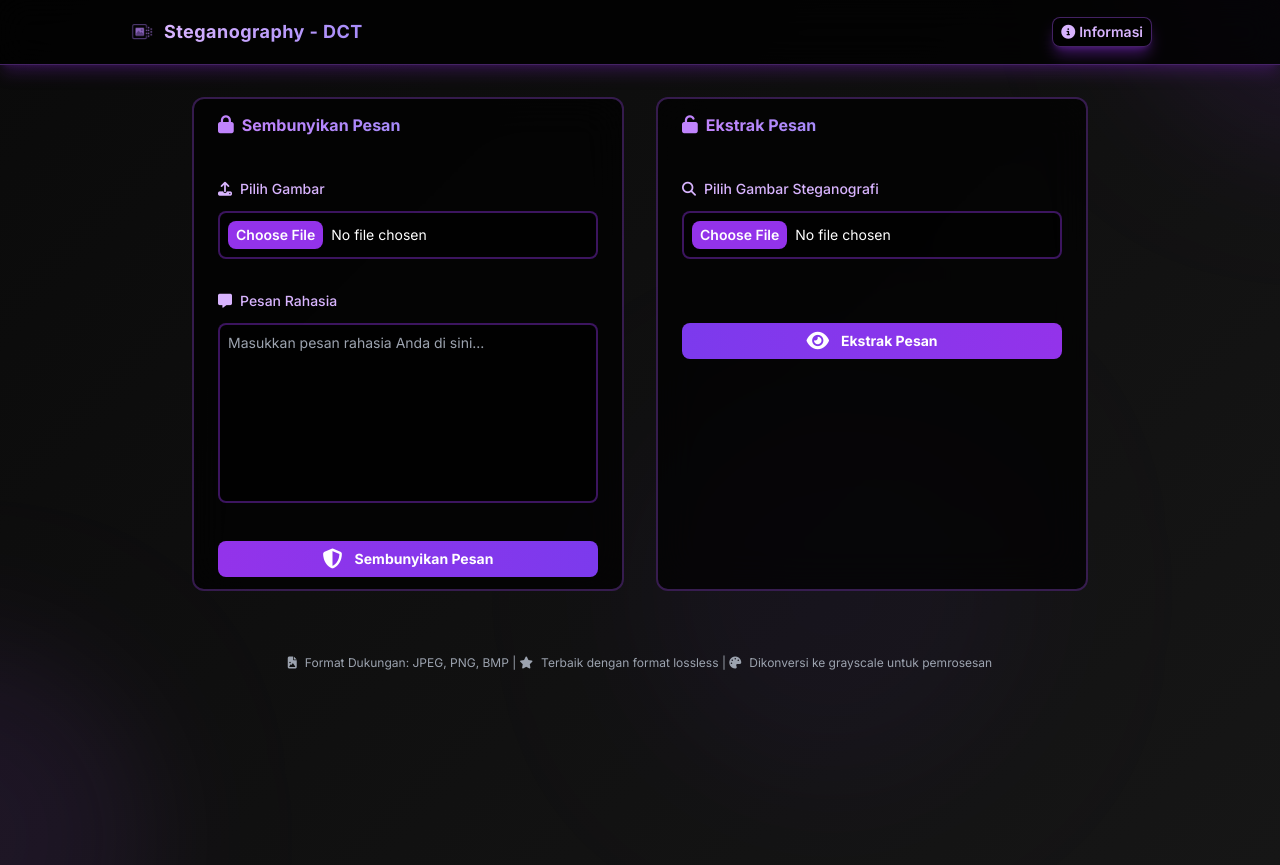
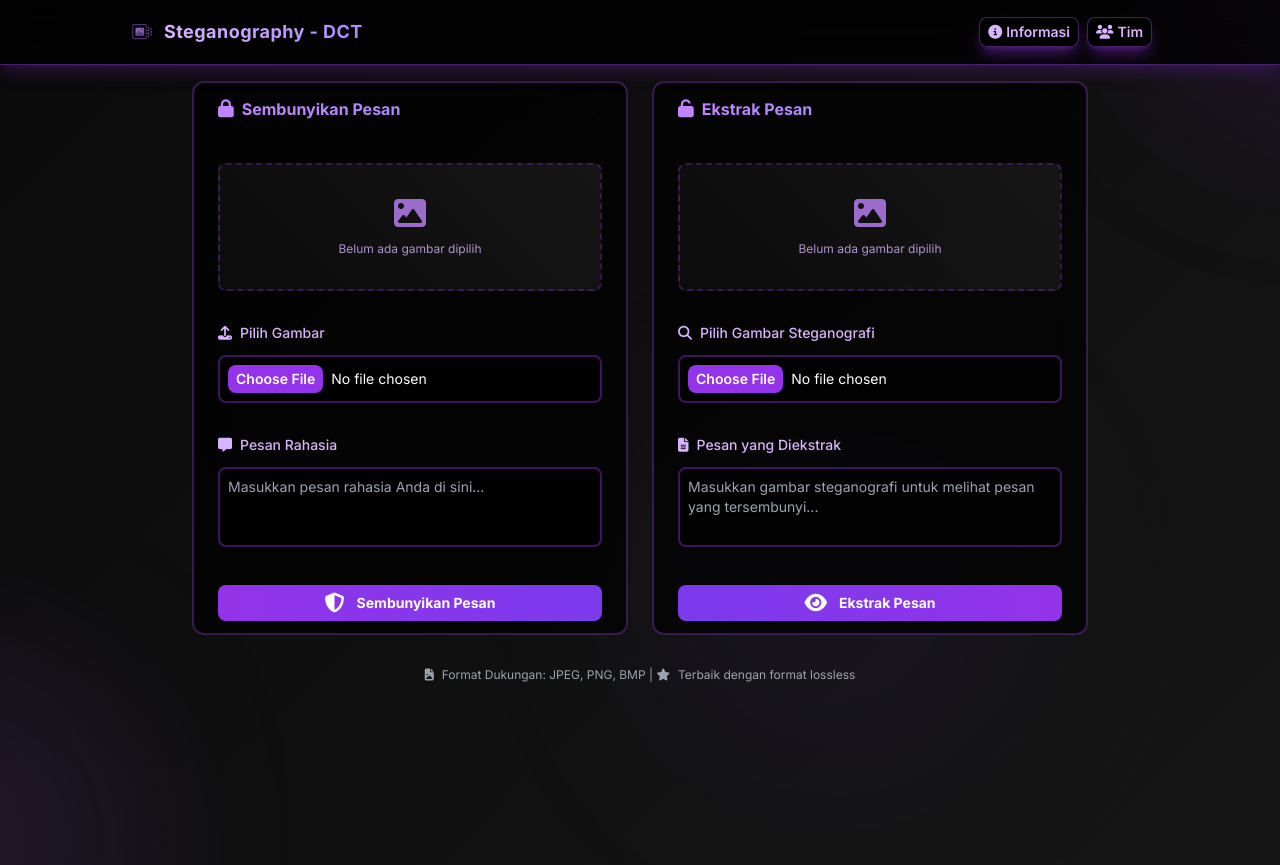
Before and after one commit to indraafito/DCT-Steganography, a Flask app: page / in a window 1280 px wide. Run offline with Flask 3, Linux system fonts and the light colour scheme; some libraries are stand-ins or nearby versions.

Commit message:
update ui

```diff
--- a/static/css/styles.css
+++ b/static/css/styles.css
@@ -48,21 +48,94 @@ body {
 }
 
 .preview-container {
-  background: linear-gradient(45deg, #111, #222);
-  border: 2px dashed rgba(147, 51, 234, 0.3);
-  width: 150px;
-  height: 150px;
-  display: flex;
-  flex-direction: column;
-  align-items: center;
-  justify-content: center;
-  margin: 0 auto;
+    width: 100%;
+    max-height: 180px;
+    overflow: hidden;
+    display: flex;
+    flex-direction: column;
+    align-items: center;
+    justify-content: center;
+    background: linear-gradient(45deg, rgba(17, 17, 17, 0.6), rgba(34, 34, 34, 0.6));
+    border: 2px dashed rgba(147, 51, 234, 0.3);
+    border-radius: 8px;
+    padding: 1rem;
+    margin: 0 auto;
+    margin-bottom: 1rem;
+    transition: all 0.3s ease;
+}
+
+.preview-container:hover {
+    border-color: rgba(147, 51, 234, 0.5);
+    box-shadow: 0 0 20px rgba(147, 51, 234, 0.2);
+}
+
+.preview-container.hidden-preview {
+    display: none;
+}
+
+#embed-placeholder, #extract-placeholder {
+    display: flex;
+    flex-direction: column;
+    align-items: center;
+    justify-content: center;
+    width: 100%;
+    text-align: center;
+    padding: 1rem;
+}
+
+#embed-placeholder .fas, #extract-placeholder .fas {
+    font-size: 2rem;
+    margin-bottom: 0.75rem;
+    opacity: 0.8;
+}
+
+#embed-placeholder p, #extract-placeholder p {
+    margin-top: 0;
+    opacity: 0.8;
 }
 
 .preview-image {
-  width: 120px;
-  height: 120px;
-  object-fit: cover;
+    max-width: 100%;
+    max-height: 120px;
+    width: auto;
+    height: auto;
+    object-fit: contain;
+    border-radius: 4px;
+    margin: 0.5rem auto;
+    display: block;
+}
+
+.preview-container > p {
+    width: 100%;
+    text-align: center;
+    margin-top: 0.5rem;
+    opacity: 0.8;
+}
+
+/* Styling untuk textarea yang diekstrak */
+textarea[readonly] {
+    height: 80px !important;
+}
+
+/* Optimasi untuk tampilan laptop */
+@media (min-width: 1024px) {
+    body {
+        overflow: hidden;
+    }
+
+    .preview-container {
+        max-height: 160px;
+        padding: 1rem;
+    }
+
+    .preview-image {
+        max-height: 120px;
+    }
+
+    textarea {
+        height: 80px !important;
+    }
+}
   border-radius: 0.5rem;
 }
 
--- a/static/js/main.js
+++ b/static/js/main.js
@@ -14,22 +14,23 @@ function previewImage(input, previewId, containerId) {
   const preview = document.getElementById(previewId);
   const container = document.getElementById(containerId);
   const label = input.parentElement.previousElementSibling;
+  const placeholder = document.getElementById(previewId === 'embed-preview' ? 'embed-placeholder' : 'extract-placeholder');
 
   if (input.files && input.files[0]) {
     const reader = new FileReader();
 
     reader.onload = function (e) {
       preview.src = e.target.result;
-      container.classList.remove("hidden-preview");
-      container.classList.add("show-preview");
+      preview.style.display = "block";
+      placeholder.style.display = "none";
       // Ubah teks label menjadi 'Ganti Gambar'
       label.innerHTML = `<i class="fas fa-exchange-alt mr-2"></i>Ganti Gambar`;
     };
 
     reader.readAsDataURL(input.files[0]);
   } else {
-    container.classList.add("hidden-preview");
-    container.classList.remove("show-preview");
+    preview.style.display = "none";
+    placeholder.style.display = "flex";
     // Kembalikan teks label ke semula
     if (input.id === 'embed-image') {
       label.innerHTML = `<i class="fas fa-upload mr-2"></i>Pilih Gambar`;
--- /dev/null
+++ b/templates/components/team-modal.html
@@ -0,0 +1,45 @@
+<!-- Team Modal -->
+<div id="teamModal" class="fixed inset-0 z-50 hidden">
+  <!-- Modal Overlay -->
+  <div class="modal-overlay fixed inset-0"></div>
+
+  <!-- Modal Content -->
+  <div class="fixed inset-0 flex items-center justify-center p-4">
+    <div class="modal-content glass-effect bg-black/95 border-2 border-purple-500/30 rounded-xl w-full max-w-lg p-6 transform transition-all duration-300 glow-purple">
+      <!-- Header -->
+      <div class="flex justify-between items-center mb-6">
+        <h3 class="text-lg font-bold bg-gradient-to-r from-purple-400 to-violet-400 bg-clip-text text-transparent">
+          <i class="fas fa-users mr-2"></i>Tim Pengembang
+        </h3>
+        <button onclick="closeTeamModal()" class="text-purple-400 hover:text-white transition-colors">
+          <i class="fas fa-times text-lg"></i>
+        </button>
+      </div>
+
+      <!-- Team List -->
+      <div class="space-y-4">
+        <div class="flex items-center space-x-3 p-3 rounded-lg bg-purple-900/20 border border-purple-500/20">
+          <i class="fas fa-user-circle text-2xl text-purple-400"></i>
+          <div>
+            <p class="font-semibold text-white">Achmad Mirzaram Dhani</p>
+            <p class="text-sm text-purple-300">230535604504</p>
+          </div>
+        </div>
+        <div class="flex items-center space-x-3 p-3 rounded-lg bg-purple-900/20 border border-purple-500/20">
+          <i class="fas fa-user-circle text-2xl text-purple-400"></i>
+          <div>
+            <p class="font-semibold text-white">Afito Indra Permana</p>
+            <p class="text-sm text-purple-300">230535604408</p>
+          </div>
+        </div>
+        <div class="flex items-center space-x-3 p-3 rounded-lg bg-purple-900/20 border border-purple-500/20">
+          <i class="fas fa-user-circle text-2xl text-purple-400"></i>
+          <div>
+            <p class="font-semibold text-white">Hafiz Khoiru Zaman</p>
+            <p class="text-sm text-purple-300">230535606582</p>
+          </div>
+        </div>
+      </div>
+    </div>
+  </div>
+</div>
--- a/templates/index.html
+++ b/templates/index.html
@@ -63,17 +63,24 @@
               <i class="fas fa-info-circle mr-1"></i>
               Informasi
             </button>
+            <button
+              onclick="openTeamModal()"
+              class="px-2 py-1 bg-black/60 border border-purple-500/40 rounded-lg hover:bg-purple-600/20 transition-all duration-300 text-purple-300 hover:text-white flex items-center text-sm font-semibold shadow-lg shadow-purple-600/40 hover:glow-purple"
+            >
+              <i class="fas fa-users mr-1"></i>
+              Tim
+            </button>
           </div>
         </div>
       </div>
     </nav>
 
     <!-- Main Container -->
-    <div class="relative z-10 min-h-screen px-6 py-8">
+    <div class="relative z-10 min-h-screen px-6 py-4">
       <div class="max-w-4xl mx-auto">
 
         <!-- Main Content Grid -->
-        <div class="grid xl:grid-cols-2 gap-8 mb-16">
+        <div class="grid xl:grid-cols-2 gap-6 mb-8">
           <!-- Embed Section -->
           <div
             class="glass-effect bg-black/70 border-2 border-purple-500/30 rounded-xl px-6 py-3 transform transition-all duration-300 hover:scale-[1.01] hover:glow-purple-intense group"
@@ -91,19 +98,12 @@
 
             <!-- Image Preview Container -->
             <div class="mb-8">
-              <div
-                id="embed-preview-container"
-                class="preview-container rounded-lg hidden-preview"
-              >
-                <div class="text-center mb-2">
-                  <i class="fas fa-image text-purple-400 text-lg"></i>
+              <div id="embed-preview-container" class="preview-container">
+                <div id="embed-placeholder">
+                  <i class="fas fa-image text-purple-400"></i>
+                  <p class="text-purple-300 text-xs">Belum ada gambar dipilih</p>
                 </div>
-                <img
-                  id="embed-preview"
-                  class="preview-image"
-                  src="#"
-                />
-                <p class="text-purple-300 mt-2 text-xs">Preview Gambar</p>
+                <img id="embed-preview" class="preview-image" src="#" alt="Preview" style="display:none;" />
               </div>
             </div>
 
@@ -144,9 +144,9 @@
                   id="message"
                   name="message"
                   required
-                  rows="8"
+                  rows="6"
                   placeholder="Masukkan pesan rahasia Anda di sini..."
-                  class="w-full p-2 bg-black/60 border-glow rounded-lg text-white placeholder-gray-400 text-sm focus:outline-none focus:ring-2 focus:ring-purple-500/50 transition-all duration-300 resize-none overflow-hidden"
+                  class="w-full p-2 bg-black/60 border-glow rounded-lg text-white placeholder-gray-400 text-sm focus:outline-none focus:ring-2 focus:ring-purple-500/50 transition-all duration-300 resize-none"
                 ></textarea>
               </div>
 
@@ -179,19 +179,12 @@
 
             <!-- Image Preview Container -->
             <div class="mb-8">
-              <div
-                id="extract-preview-container"
-                class="preview-container rounded-lg hidden-preview"
-              >
-                <div class="text-center mb-2">
-                  <i class="fas fa-image text-purple-400 text-lg"></i>
+              <div id="extract-preview-container" class="preview-container">
+                <div id="extract-placeholder">
+                  <i class="fas fa-image text-purple-400"></i>
+                  <p class="text-purple-300 text-xs">Belum ada gambar dipilih</p>
                 </div>
-                <img
-                  id="extract-preview"
-                  class="preview-image"
-                  src="#"
-                />
-                <p class="text-purple-300 mt-2 text-xs">Preview Gambar</p>
+                <img id="extract-preview" class="preview-image" src="#" alt="Preview" style="display:none;" />
               </div>
             </div>
 
@@ -221,8 +214,18 @@
                 </div>
               </div>
 
-              <div class="flex-1"></div>
+              <div class="space-y-3 mt-8">
+                <label class="block text-sm font-medium text-purple-300">
+                  <i class="fas fa-file-alt mr-2"></i>Pesan yang Diekstrak
+                </label>
+                <textarea
+                  readonly
+                  class="w-full h-32 p-2 bg-black/60 border-glow rounded-lg text-white placeholder-gray-400 text-sm focus:outline-none focus:ring-2 focus:ring-purple-500/50 transition-all duration-300 resize-none"
+                  placeholder="Masukkan gambar steganografi untuk melihat pesan yang tersembunyi..."
+                >{% with messages = get_flashed_messages(with_categories=true) %}{% for category, message in messages %}{% if 'Extracted message:' in message %}{{ message.replace('Extracted message: ', '') }}{% endif %}{% endfor %}{% endwith %}</textarea>
+              </div>
 
+              <div class="mt-8">
                 <button
                   type="submit"
                   class="w-full py-1 px-2 bg-gradient-to-r from-violet-600 to-purple-600 hover:from-violet-500 hover:to-purple-500 rounded-lg font-bold text-white text-sm transition-all duration-300 transform hover:scale-105 hover:glow-purple-intense focus:outline-none focus:ring-2 focus:ring-purple-500/50"
@@ -232,40 +235,32 @@
                     Ekstrak Pesan
                   </span>
                 </button>
+              </div>
             </form>
-
-            <!-- Extracted Message Display -->
-            {% with messages = get_flashed_messages(with_categories=true) %}
-              {% for category, message in messages %}
-                {% if 'Extracted message:' in message %}
-                  <div class="mt-8 space-y-3">
-                    <label class="block text-sm font-medium text-purple-300">
-                      <i class="fas fa-file-alt mr-2"></i>Pesan yang Diekstrak
-                    </label>
-                    <textarea
-                      readonly
-                      class="w-full h-32 p-2 bg-black/60 border-glow rounded-lg text-white placeholder-gray-400 text-sm focus:outline-none focus:ring-2 focus:ring-purple-500/50 transition-all duration-300 resize-none overflow-hidden"
-                    >{{ message.replace('Extracted message: ', '') }}</textarea>
-                  </div>
-                {% endif %}
-              {% endfor %}
-            {% endwith %}
           </div>
         </div>
 
         <!-- Footer -->
-        <div class="mt-16 text-center">
+        <div class="mt-8 text-center">
           <p class="text-gray-400 text-xs">
             <i class="fas fa-file-image mr-2"></i>Format Dukungan: JPEG, PNG,
             BMP | <i class="fas fa-star mr-2"></i>Terbaik dengan format lossless
-            | <i class="fas fa-palette mr-2"></i>Dikonversi ke grayscale untuk
-            pemrosesan
           </p>
         </div>
       </div>
     </div>
 
     {% include 'components/info-modal.html' %}
+    {% include 'components/team-modal.html' %}
     <script src="{{ url_for('static', filename='js/main.js') }}"></script>
+    <script>
+      function openTeamModal() {
+        document.getElementById('teamModal').classList.remove('hidden');
+      }
+
+      function closeTeamModal() {
+        document.getElementById('teamModal').classList.add('hidden');
+      }
+    </script>
   </body>
 </html>
```
Also changed, not shown: static/image/placeholder-image.png (added). Lines whose indentation alone changed are shown as unchanged.
